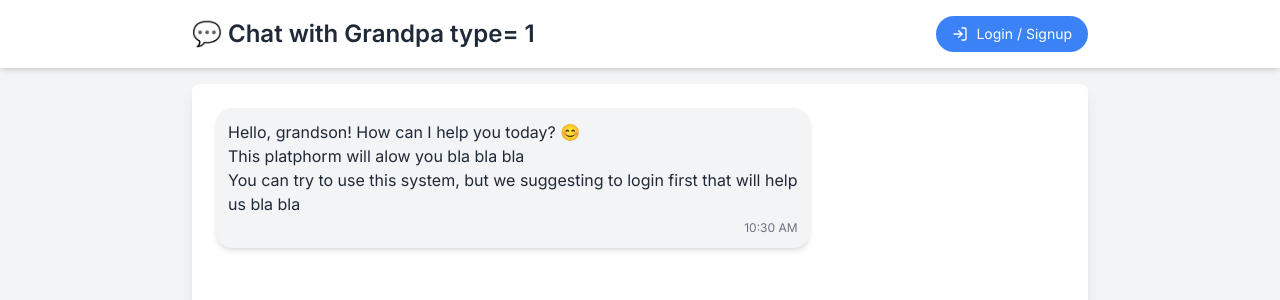
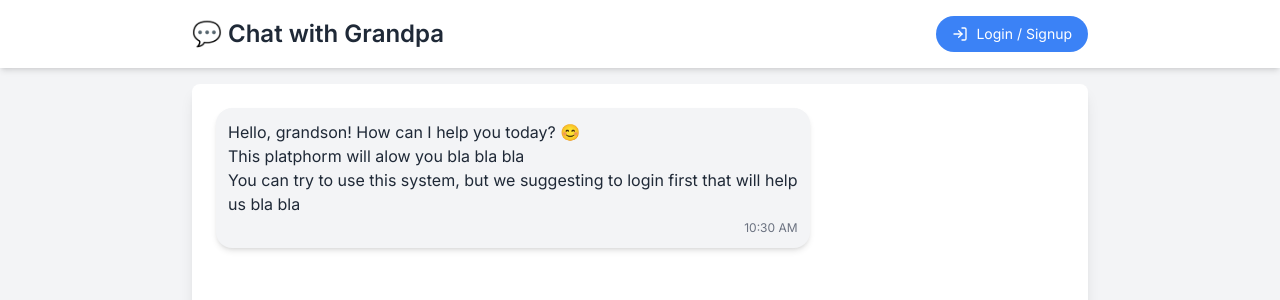
Before and after one commit to podgortsev/grand, a Django app: page / in a window 1280 px wide. Shown: the top 300 px of the page. Run offline with Django 5.2, Linux system fonts and the light colour scheme; some libraries are stand-ins or nearby versions.

Commit message:
Add files via upload

```diff
--- a/app/templates/home.html
+++ b/app/templates/home.html
@@ -164,7 +164,7 @@
     <!-- Header -->
     <header class="bg-white shadow-md p-4">
         <div class="max-w-4xl mx-auto flex flex-col sm:flex-row justify-between items-center">
-            <h1 class="text-2xl font-semibold text-gray-800 mb-4 sm:mb-0">💬 Chat with Grandpa type= {{type}}</h1>
+            <h1 class="text-2xl font-semibold text-gray-800 mb-4 sm:mb-0">💬 Chat with Grandpa</h1>
             <div class="flex items-center space-x-2 sm:space-x-4">
                 {% if type == 1 %}
                 <button onclick="login()" class="px-4 py-2 bg-blue-500 text-white rounded-full hover:bg-blue-600 transition duration-300 ease-in-out flex items-center text-sm" data-tippy-content="Create a new account">
```
